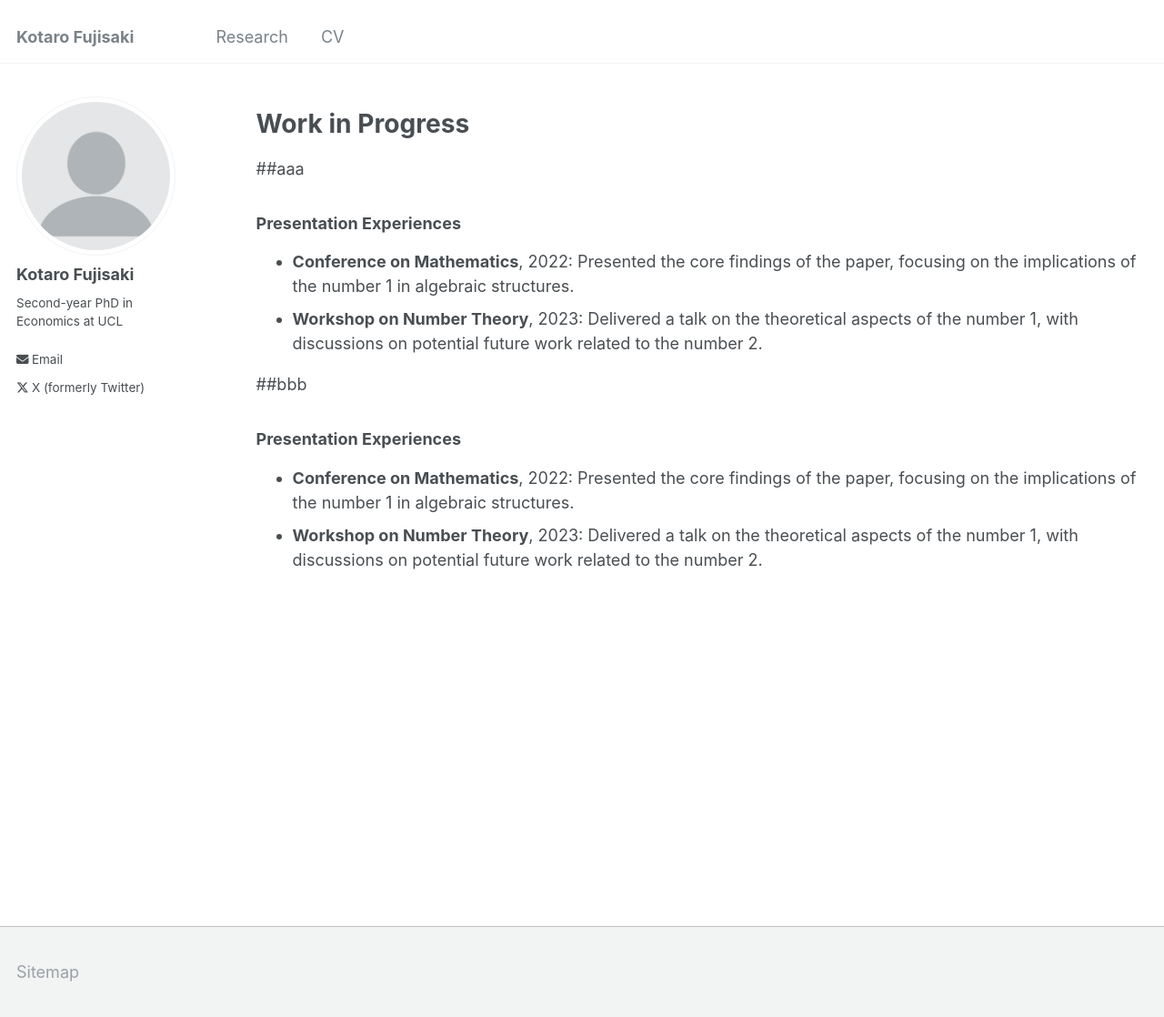
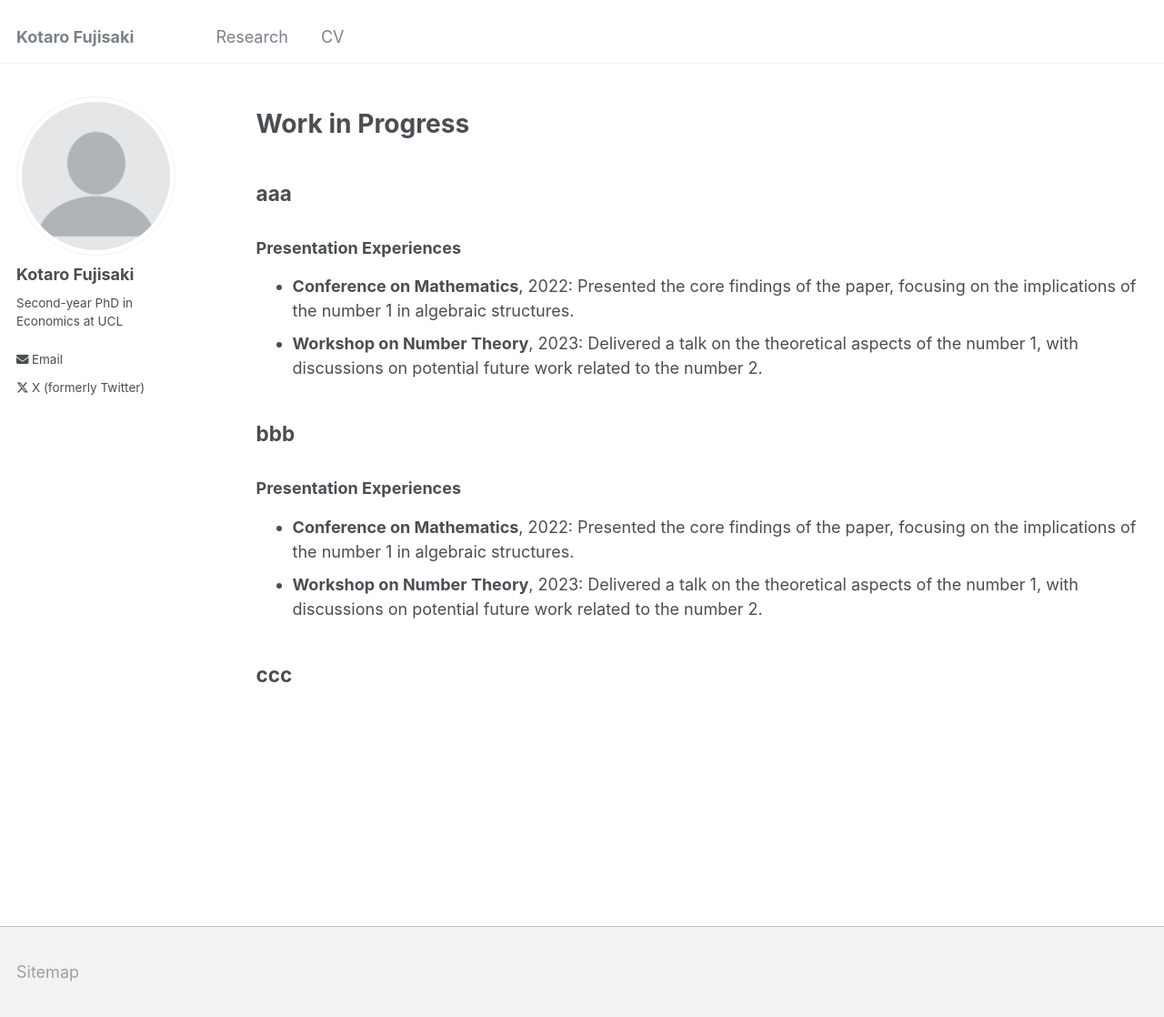
Before and after one commit to Kotaro-Fujisaki/kotaro-fujisaki.github.io, a Jekyll site: the page built from _pages/research.md, in a window 1280 px wide and 1118 px high. Shown: the whole window at 91% size. Built offline with Jekyll 4.4.1, drawn with Linux system fonts in a browser that asks for light colours.

Commit message:
Update research.md
Signed-off-by: Kotaro-Fujisaki <163865887+Kotaro-Fujisaki@users.noreply.github.com>

```diff
--- a/_pages/research.md
+++ b/_pages/research.md
@@ -8,16 +8,18 @@ author_profile: true
 
 # Work in Progress
 
-##aaa
+## aaa
 
 ### Presentation Experiences
 
 - **Conference on Mathematics**, 2022: Presented the core findings of the paper, focusing on the implications of the number 1 in algebraic structures.
 - **Workshop on Number Theory**, 2023: Delivered a talk on the theoretical aspects of the number 1, with discussions on potential future work related to the number 2.
 
-##bbb
+## bbb
 
 ### Presentation Experiences
 
 - **Conference on Mathematics**, 2022: Presented the core findings of the paper, focusing on the implications of the number 1 in algebraic structures.
 - **Workshop on Number Theory**, 2023: Delivered a talk on the theoretical aspects of the number 1, with discussions on potential future work related to the number 2.
+
+## ccc
```
